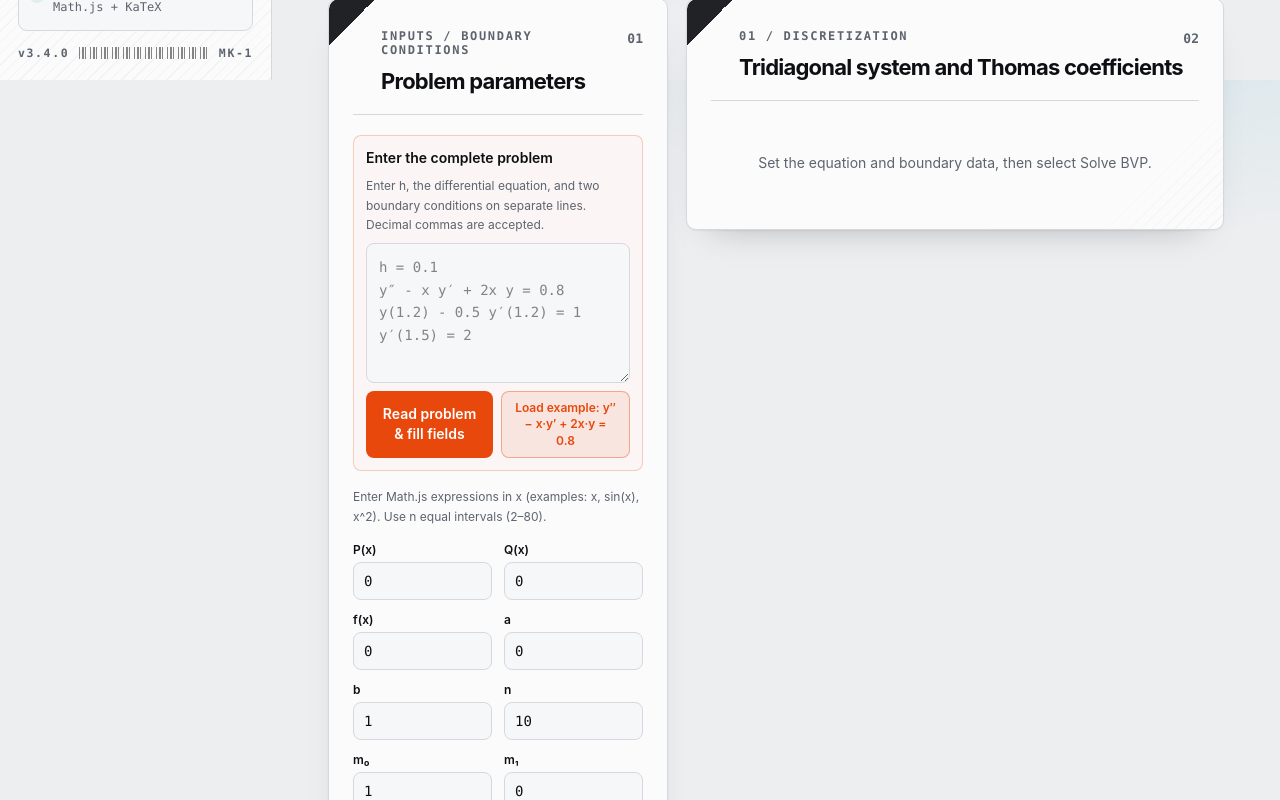
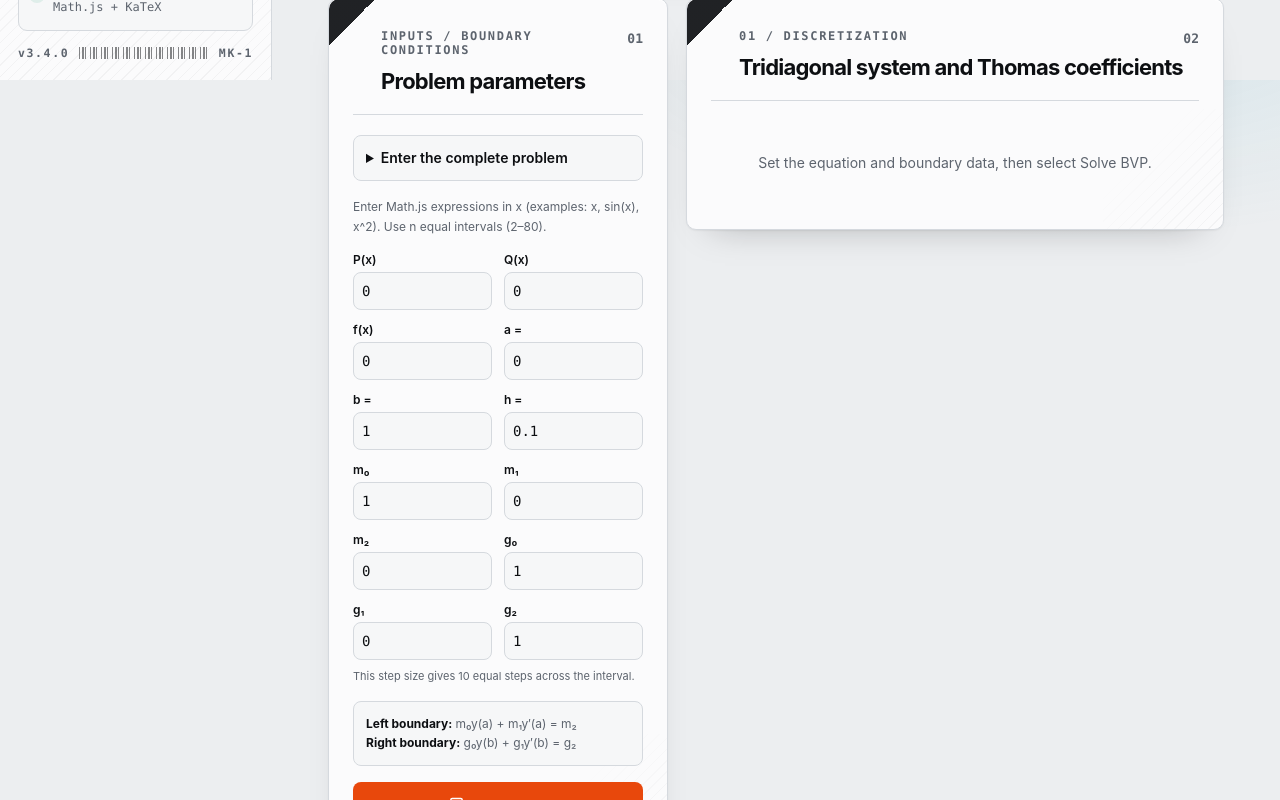
Before and after one commit to hexjasur/numeric-methods, a Next.js app: page /methods/bvp in a window 1280 px wide. Shown: the part 720-1520 px from the top of the page. Built offline with nearby package versions, Linux system fonts and the light colour scheme.

Commit message:
fix(bvp): keep parameters separate and add step input 🎨
Make individual compact parameter fields the primary form, add a dedicated h input that derives the interval count, and move full-statement parsing into an optional disclosure.

```diff
--- a/components/bvp-finite-difference-method.tsx
+++ b/components/bvp-finite-difference-method.tsx
@@ -8,7 +8,7 @@ import { solveBvp, type BvpInput, type BvpResult } from '@/lib/bvp-finite-differ
 import { parseBvpProblem } from '@/lib/parse-bvp-problem';
 
 const INITIAL: BvpInput = {
-  p: '0', q: '0', f: '0', a: '0', b: '1', intervals: '10',
+  p: '0', q: '0', f: '0', a: '0', b: '1', h: '0.1', intervals: '10',
   m0: '1', m1: '0', m2: '0', g0: '1', g1: '0', g2: '1',
 };
 const EXAMPLE_PROBLEM = "h = 0.1\ny'' - x y' + 2x y = 0.8\ny(1.2) - 0.5 y'(1.2) = 1\ny'(1.5) = 2";
@@ -54,7 +54,16 @@ export function BvpFiniteDifferenceMethod() {
   const [error, setError] = useState('');
   const [parsedNotice, setParsedNotice] = useState('');
   const update = (key: keyof BvpInput, value: string) => {
-    setInput((current) => ({ ...current, [key]: value }));
+    setInput((current) => {
+      const next = { ...current, [key]: value };
+      if (key === 'a' || key === 'b' || key === 'h') {
+        const count = (Number(next.b) - Number(next.a)) / Number(next.h);
+        if (Number.isFinite(count) && Math.abs(count - Math.round(count)) < 1e-8) {
+          next.intervals = String(Math.round(count));
+        }
+      }
+      return next;
+    });
     setResult(null);
     setError('');
     setParsedNotice('');
@@ -95,7 +104,7 @@ export function BvpFiniteDifferenceMethod() {
   };
   const fields: Array<{ key: keyof BvpInput; label: string; step?: string }> = [
     { key: 'p', label: 'P(x)' }, { key: 'q', label: 'Q(x)' }, { key: 'f', label: 'f(x)' },
-    { key: 'a', label: 'a', step: 'any' }, { key: 'b', label: 'b', step: 'any' }, { key: 'intervals', label: 'n', step: '1' },
+    { key: 'a', label: 'a =', step: 'any' }, { key: 'b', label: 'b =', step: 'any' }, { key: 'h', label: 'h =', step: 'any' },
     { key: 'm0', label: 'm₀' }, { key: 'm1', label: 'm₁' }, { key: 'm2', label: 'm₂' },
     { key: 'g0', label: 'g₀' }, { key: 'g1', label: 'g₁' }, { key: 'g2', label: 'g₂' },
   ];
@@ -116,25 +125,28 @@ export function BvpFiniteDifferenceMethod() {
           <PsPanel>
             <PsPanelHead eyebrow={t('bvp.input_eyebrow')} title={t('bvp.input_title')} idx="01" />
             <form onSubmit={calculate} className="space-y-4">
-              <section className="space-y-2 rounded-lg border border-brand/25 bg-brand-soft/30 p-3">
-                <label htmlFor="bvp-problem" className="block text-sm font-semibold text-ink">{t('bvp.full_problem_label')}</label>
-                <p className="text-xs leading-relaxed text-muted">{t('bvp.full_problem_hint')}</p>
-                <textarea id="bvp-problem" value={problemText} onChange={(event) => { setProblemText(event.target.value); setError(''); setParsedNotice(''); }} rows={5} spellCheck={false} placeholder={t('bvp.full_problem_placeholder')} className="block min-h-32 w-full resize-y rounded-lg border border-line bg-bg-2 p-3 font-mono text-sm leading-relaxed text-ink outline-none focus:border-brand focus:ring-2 focus:ring-brand-soft" />
-                <div className="flex flex-col gap-2 min-[420px]:flex-row">
-                  <button type="button" onClick={() => parseProblem()} className="inline-flex min-h-10 flex-1 items-center justify-center rounded-lg bg-brand px-3 py-2 text-center text-sm font-semibold text-brand-ink hover:opacity-90">{t('bvp.parse_button')}</button>
-                  <button type="button" onClick={applyExample} className="inline-flex min-h-10 flex-1 items-center justify-center rounded-lg border border-brand/40 bg-brand-soft px-3 py-2 text-center text-xs font-semibold leading-snug text-brand transition-colors hover:bg-brand/15">{t('bvp.example_button')}</button>
+              <details className="rounded-lg border border-line bg-bg-2 p-3">
+                <summary className="cursor-pointer text-sm font-semibold text-ink">{t('bvp.full_problem_label')}</summary>
+                <div className="mt-3 space-y-2">
+                  <p className="text-xs leading-relaxed text-muted">{t('bvp.full_problem_hint')}</p>
+                  <textarea id="bvp-problem" value={problemText} onChange={(event) => { setProblemText(event.target.value); setError(''); setParsedNotice(''); }} rows={5} spellCheck={false} placeholder={t('bvp.full_problem_placeholder')} className="block min-h-32 w-full resize-y rounded-lg border border-line bg-panel p-3 font-mono text-sm leading-relaxed text-ink outline-none focus:border-brand focus:ring-2 focus:ring-brand-soft" />
+                  <div className="flex flex-col gap-2 min-[420px]:flex-row">
+                    <button type="button" onClick={() => parseProblem()} className="inline-flex min-h-10 flex-1 items-center justify-center rounded-lg bg-brand px-3 py-2 text-center text-sm font-semibold text-brand-ink hover:opacity-90">{t('bvp.parse_button')}</button>
+                    <button type="button" onClick={applyExample} className="inline-flex min-h-10 flex-1 items-center justify-center rounded-lg border border-brand/40 bg-brand-soft px-3 py-2 text-center text-xs font-semibold leading-snug text-brand transition-colors hover:bg-brand/15">{t('bvp.example_button')}</button>
+                  </div>
+                  {parsedNotice && <p role="status" className="rounded-md bg-emerald-500/10 p-2 text-xs leading-relaxed text-emerald-700 dark:text-emerald-300">{parsedNotice}</p>}
                 </div>
-                {parsedNotice && <p role="status" className="rounded-md bg-emerald-500/10 p-2 text-xs leading-relaxed text-emerald-700 dark:text-emerald-300">{parsedNotice}</p>}
-              </section>
+              </details>
               <p className="text-xs leading-relaxed text-muted">{t('bvp.expression_hint')}</p>
-              <div className="grid grid-cols-1 gap-3 min-[420px]:grid-cols-2">
+              <div className="grid grid-cols-2 gap-2.5 sm:gap-3">
                 {fields.map(({ key, label, step }) => (
                   <label key={key} className="min-w-0">
                     <span className="mb-1 block text-xs font-semibold text-ink">{label}</span>
-                    <input type={['a', 'b', 'intervals'].includes(key) ? 'number' : 'text'} step={step ?? 'any'} min={key === 'intervals' ? 2 : undefined} max={key === 'intervals' ? 80 : undefined} value={input[key]} onChange={(event) => update(key, event.target.value)} required className="w-full rounded-lg border border-line bg-bg-2 px-2.5 py-2 font-mono text-sm text-ink outline-none focus:border-brand focus:ring-2 focus:ring-brand-soft" />
+                    <input type={['a', 'b', 'h'].includes(key) ? 'number' : 'text'} step={step ?? 'any'} value={input[key]} onChange={(event) => update(key, event.target.value)} required className="w-full min-w-0 rounded-lg border border-line bg-bg-2 px-2 py-2 font-mono text-sm text-ink outline-none focus:border-brand focus:ring-2 focus:ring-brand-soft" />
                   </label>
                 ))}
               </div>
+              <p className="-mt-2 text-[11px] text-muted">{t('bvp.steps_derived', { count: input.intervals })}</p>
               <div className="rounded-lg border border-line bg-bg-2 p-3 text-xs leading-relaxed text-muted">
                 <strong className="text-ink">{t('bvp.left')}:</strong> m₀y(a) + m₁y′(a) = m₂<br />
                 <strong className="text-ink">{t('bvp.right')}:</strong> g₀y(b) + g₁y′(b) = g₂
--- a/lib/bvp-finite-difference.ts
+++ b/lib/bvp-finite-difference.ts
@@ -1,7 +1,7 @@
 import { compileMath } from '@/lib/math';
 
 export interface BvpInput {
-  p: string; q: string; f: string; a: string; b: string; intervals: string;
+  p: string; q: string; f: string; a: string; b: string; h: string; intervals: string;
   m0: string; m1: string; m2: string; g0: string; g1: string; g2: string;
 }
 export interface BvpRow {
@@ -23,11 +23,15 @@ function number(value: string, label: string): number {
 export function solveBvp(input: BvpInput): BvpResult {
   const left = number(input.a, 'a');
   const right = number(input.b, 'b');
+  const h = number(input.h, 'h');
   const intervals = number(input.intervals, 'n');
   const m0 = number(input.m0, 'm₀'); const m1 = number(input.m1, 'm₁'); const m2 = number(input.m2, 'm₂');
   const g0 = number(input.g0, 'g₀'); const g1 = number(input.g1, 'g₁'); const g2 = number(input.g2, 'g₂');
   if (right <= left) throw new Error('b must be greater than a');
   if (!Number.isInteger(intervals) || intervals < 2 || intervals > 80) throw new Error('n must be an integer from 2 to 80');
+  if (h <= 0 || Math.abs((right - left) / intervals - h) > Math.max(1, Math.abs(h)) * 1e-8) {
+    throw new Error('h must divide the interval into an integer number of steps (2–80).');
+  }
   if (m0 === 0 && m1 === 0) throw new Error('Left boundary condition cannot be zero');
   if (g0 === 0 && g1 === 0) throw new Error('Right boundary condition cannot be zero');
   const functions = [input.p, input.q, input.f].map((expression) => {
@@ -40,7 +44,6 @@ export function solveBvp(input: BvpInput): BvpResult {
     };
   });
   const [P, Q, F] = functions;
-  const h = (right - left) / intervals;
   const coeffs = Array.from({ length: intervals + 1 }, (_, i) => {
     if (i === 0) return { a: 0, b: m0 - m1 / h, c: m1 / h, d: m2 };
     if (i === intervals) return { a: -g1 / h, b: g0 + g1 / h, c: 0, d: g2 };
--- a/lib/i18n/locales/en.json
+++ b/lib/i18n/locales/en.json
@@ -885,6 +885,7 @@
     "full_problem_placeholder": "h = 0.1\ny″ - x y′ + 2x y = 0.8\ny(1.2) - 0.5 y′(1.2) = 1\ny′(1.5) = 2",
     "parse_button": "Read problem & fill fields",
     "parsed_summary": "Parsed: h={h}, interval [{a}, {b}], number of steps n={n}. Review the values below.",
-    "parse_error": "Could not read the problem text."
+    "parse_error": "Could not read the problem text.",
+    "steps_derived": "This step size gives {count} equal steps across the interval."
   }
 }
--- a/lib/i18n/locales/uz.json
+++ b/lib/i18n/locales/uz.json
@@ -885,6 +885,7 @@
     "full_problem_placeholder": "h = 0.1\ny″ - x y′ + 2x y = 0.8\ny(1.2) - 0.5 y′(1.2) = 1\ny′(1.5) = 2",
     "parse_button": "Masalani o‘qib, maydonlarni to‘ldirish",
     "parsed_summary": "Ajratildi: h={h}, kesma [{a}, {b}], qadamlar soni n={n}. Quyidagi qiymatlarni tekshiring.",
-    "parse_error": "Masala matnini ajratib bo‘lmadi."
+    "parse_error": "Masala matnini ajratib bo‘lmadi.",
+    "steps_derived": "Tanlangan qadam bilan kesmada {count} ta teng qadam hosil bo‘ladi."
   }
 }
--- a/lib/parse-bvp-problem.ts
+++ b/lib/parse-bvp-problem.ts
@@ -98,6 +98,7 @@ export function parseBvpProblem(text: string, current: BvpInput): BvpInput {
     ...ode,
     a: String(first.x),
     b: String(second.x),
+    h: String(h),
     intervals: String(roundedCount),
     m0: String(first.y), m1: String(first.derivative), m2: String(first.rhs),
     g0: String(second.y), g1: String(second.derivative), g2: String(second.rhs),
```
Also changed, not shown: lib/i18n/locales/ru.json.
